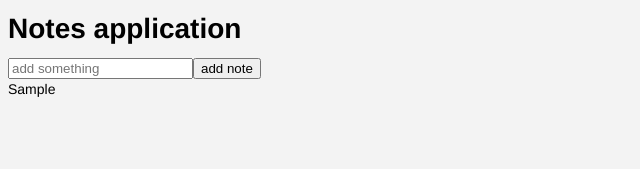
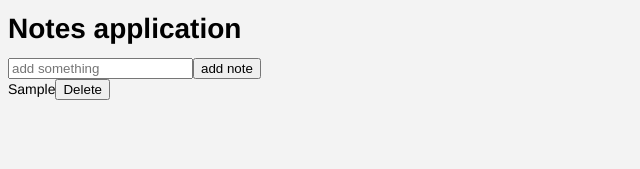
Before and after one commit to VladimirMundl/ts-react-mundl, a React app: page / in a window 1280 px wide. Both pictures are taken after typing "Sample" into the empty fields and a click on the button "add note". Shown: the top 169 px of the page, without its empty margins (0-640 px from the left). Built offline with nearby package versions, Linux system fonts and the light colour scheme.

Commit message:
note delete

```diff
--- a/src/components/App.tsx
+++ b/src/components/App.tsx
@@ -1,4 +1,5 @@
 import * as React from "react";
+import { number } from "prop-types";
 
 export class App extends React.Component<{}, IState> {
   constructor(props: {}) {
@@ -16,20 +17,32 @@ export class App extends React.Component<{}, IState> {
       currentNote: "",
       notes: [
         ...this.state.notes,
-        this.state.currentNote
+        {
+          id: this._timeInMilliseconds(),
+          value: this.state.currentNote
+        }
       ]
-    })
+    });
   }
 
-
-
+  public deleteNote(id: number): void {
+    const filteredNotes: Array<INote> = this.state.notes.filter((note: INote) => note.id !== id);
+    this.setState({notes: filteredNotes})
+  }
 
   public renderNotes(): JSX.Element[] {
-    return this.state.notes.map((note: string, index: number) => <div key={index}>{note}</div>);
-  };
+    return this.state.notes.map((note: INote, index: number) => {
+      return (
+        <div key={note.id}>
+          <span>{note.value}</span>
+          <button onClick={() => this.deleteNote(note.id)}>Delete</button>
+        </div>
+      );
+    });
+  }
 
   public render(): JSX.Element {
-    console.log(this.state)
+    console.log(this.state);
     return (
       <div>
         <h1>Notes application</h1>
@@ -42,13 +55,23 @@ export class App extends React.Component<{}, IState> {
           />
           <button type="submit">add note</button>
         </form>
-        <section>{ this.renderNotes() }</section>
+        <section>{this.renderNotes()}</section>
       </div>
     );
+  }
+
+  private _timeInMilliseconds(): number {
+    const date: Date = new Date();
+    return date.getTime();
   }
 }
 
 interface IState {
   currentNote: string;
-  notes: Array<string>;
+  notes: Array<INote>;
 }
+
+interface INote {
+  id: number;
+  value: string;
+}
```
